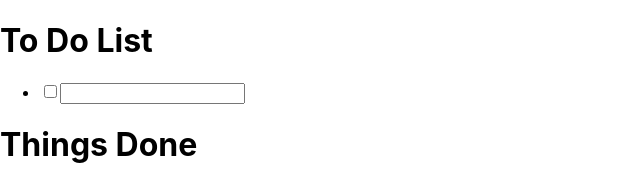
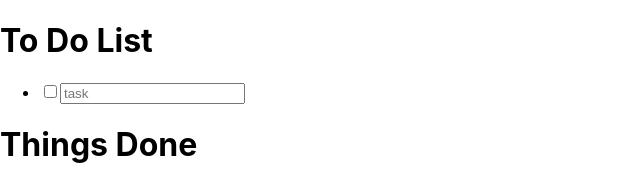
Before and after one commit to silviatheweasel/To-Do-List-Pure-React, a React (Create React App) app: page / in a window 1280 px wide. Shown: the top 172 px of the page, without its empty margins (0-640 px from the left). Built offline with nearby package versions, Linux system fonts and the light colour scheme.

Commit message:
fixed issues in to do list

```diff
--- a/src/Components/App/App.js
+++ b/src/Components/App/App.js
@@ -1,31 +1,58 @@
 import './App.css';
-import { ToDoTasks } from "../ToDoTasks/ToDoTasks";
+
 import { TasksDone } from "../TasksDone/TasksDone";
 import React from "react";
+
 
 export class App extends React.Component {
   constructor(props) {
     super(props);
     this.state = {
-      toDoTasks: [''],
+      toDoTasks: [""],
       tasksDone: [],
     }
   }
 
-  addToDoTask(newTask) {
-    this.state.toDoTasks.push(newTask);
+
+  addToDoTask() {
+    this.state.toDoTasks.push("");
+    this.setState({
+      toDoTasks: this.state.toDoTasks,
+    })
+  }
+
+  handleEnter(event) {
+    if (event.keyCode === 13) {
+        this.addToDoTask();
+    }
+  }
+
+  handleChange(i, event) {
+    const task = event.target.value;
+    this.state.toDoTasks[i] = task;
     this.setState({toDoTasks: this.state.toDoTasks});
   }
 
   moveToTasksDone(task) {
     this.state.tasksDone.push(task);
     const index = this.state.toDoTasks.indexOf(task);
-    this.state.toDoTasks.splice(index, 1);
-
+    this.state.toDoTasks.splice(index,1);
     this.setState({
       toDoTasks: this.state.toDoTasks,
       tasksDone: this.state.tasksDone
     })
+  }
+
+  handleCheckBoxChange(i, event) {
+      const checked = event.target.checked;
+      if (checked) {
+          const task = document.getElementById("task" + i).value;
+          this.moveToTasksDone(task);
+      }
+      if (this.state.toDoTasks.length === 0) {
+        this.addToDoTask();
+      }
+      document.getElementById("checkbox" + i).checked = !document.getElementById("checkbox" + i).checked;
   }
 
   componentDidUpdate(prevState) {
@@ -33,16 +60,39 @@ export class App extends React.Component {
       const index = this.state.toDoTasks.length -1;
         document.getElementById("task" + index).focus();
     }
+  }
+
+renderRows() {
+    const context = this;
+    return this.state.toDoTasks.map((taskRow, i) => {
+        return (
+            <li class="row" key={"row" + i}>
+                <input  type="checkbox"
+                        name={"checkbox" + i}
+                        id={"checkbox" + i}
+                        onChange={context.handleCheckBoxChange.bind(context, i)}
+
+                ></input>
+                <input  type="text"
+                        id={"task" + i}
+                        onChange={context.handleChange.bind(context, i)}
+                        onKeyUp={context.handleEnter.bind(context)}
+                        value={taskRow}
+                        placeholder="task"
+                ></input>
+            </li>
+        )
+    })
 }
 
   render() {
     return (
       <div>
         <h1>To Do List</h1>
-        <ToDoTasks addToDoTask={this.addToDoTask.bind(this)}
-                   toDoTasks={this.state.toDoTasks}
-                   moveToTasksDone={this.moveToTasksDone.bind(this)}
-        />
+
+        <ul>
+          {this.renderRows()}
+        </ul>
 
         <h1>Things Done</h1>
         <TasksDone tasksDone={this.state.tasksDone}
--- a/src/Components/ToDoTasks/ToDoTasks.js
+++ b/src/Components/ToDoTasks/ToDoTasks.js
@@ -1,12 +1,26 @@
 import React from "react";
 import "./ToDoTasks.css";
 
+
+let t;
+
 export class ToDoTasks extends React.Component {
-
+    constructor(props) {
+        super(props);
+        this.state = {toDoTasks: this.props.toDoTasks}
+    }
     handleEnter(event) {
         if (event.keyCode === 13) {
-        this.props.addToDoTask(event.target.value);
+            this.props.addToDoTask(event.target.value);
+            clearTimeout(t);
         }
+    }
+
+    handleChange(event) {
+        if (setTimeout) {
+            clearTimeout(t);
+        }
+            t = setTimeout(() => this.props.addToDoTask(event.target.value), 1500 );
     }
 
     handleCheckBoxChange(event) {
@@ -19,24 +33,29 @@ export class ToDoTasks extends React.Component {
     }
 
     renderRows() {
-        return this.props.toDoTasks.map( (taskRow, i) => {
+        const context = this;
+        return this.state.toDoTasks.map((taskRow, i) => {
             return (
                 <li class="row" key={"row" + i}>
                     <input  type="checkbox"
                             name={i}
-                            onChange={this.handleCheckBoxChange.bind(this)}
-
+                            onChange={context.handleCheckBoxChange.bind(context)}
 
                     ></input>
                     <input  type="text"
-                            onKeyUp={this.handleEnter.bind(this)}
                             id={"task" + i}
+                            onChange={context.handleChange.bind(context)}
+                            onKeyUp={context.handleEnter.bind(context)}
+                            value={taskRow}
+
+                            // placeholder="task"
 
                     ></input>
                 </li>
             )
         })
     }
+
 
     render() {
         return (
```
